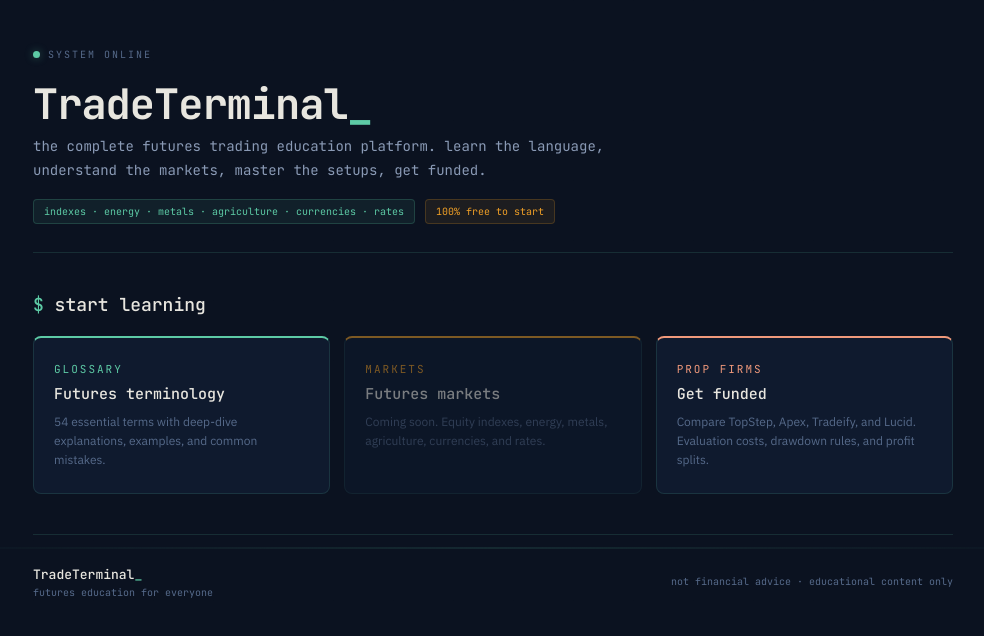
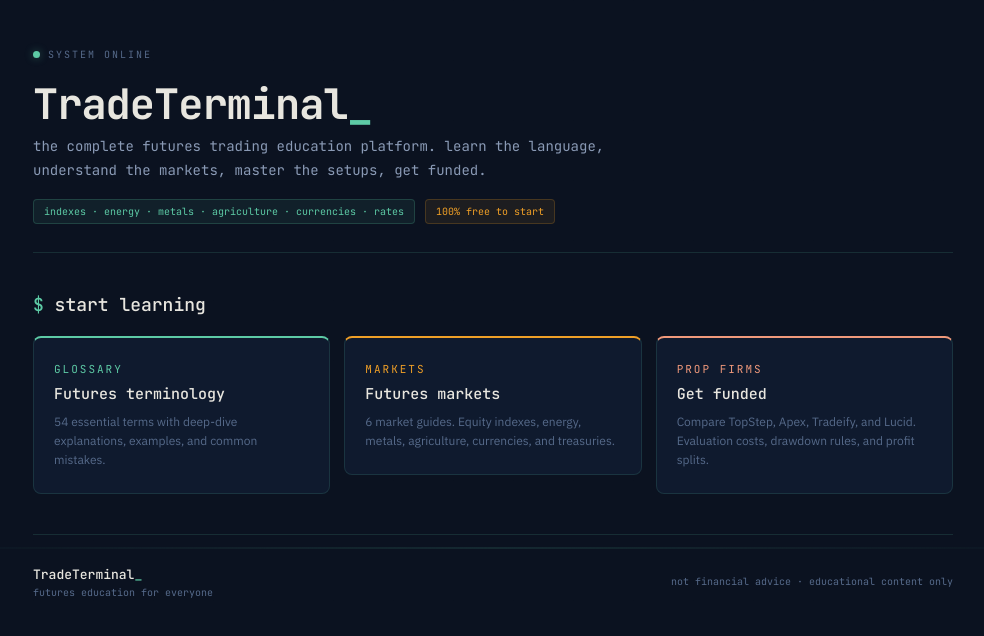
Before and after one commit to leembrandon/TradeTerminal, a Next.js app: page / in a window 1280 px wide. Shown: the top 636 px of the page, without its empty margins (147-1131 px from the left). Built offline with nearby package versions, Linux system fonts and the light colour scheme.

Commit message:
Update page.js

```diff
--- a/app/page.js
+++ b/app/page.js
@@ -61,11 +61,13 @@ export default function Home() {
               <p style={{ fontSize: 12, color: "#566A8A", lineHeight: 1.6 }}>54 essential terms with deep-dive explanations, examples, and common mistakes.</p>
             </div>
           </Link>
-          <div style={{ background: "#0F1A2E", border: "1px solid rgba(93,202,165,0.15)", borderRadius: 8, padding: "24px 20px", borderTop: "2px solid #EF9F27", opacity: 0.5 }}>
-            <p style={{ fontFamily: F.mono, fontSize: 11, color: "#EF9F27", letterSpacing: 2, textTransform: "uppercase", marginBottom: 8 }}>markets</p>
-            <p style={{ fontFamily: F.display, fontSize: 15, fontWeight: 500, marginBottom: 8 }}>Futures markets</p>
-            <p style={{ fontSize: 12, color: "#566A8A", lineHeight: 1.6 }}>Coming soon. Equity indexes, energy, metals, agriculture, currencies, and rates.</p>
-          </div>
+          <Link href="/markets">
+            <div style={{ background: "#0F1A2E", border: "1px solid rgba(93,202,165,0.15)", borderRadius: 8, padding: "24px 20px", cursor: "pointer", borderTop: "2px solid #EF9F27" }}>
+              <p style={{ fontFamily: F.mono, fontSize: 11, color: "#EF9F27", letterSpacing: 2, textTransform: "uppercase", marginBottom: 8 }}>markets</p>
+              <p style={{ fontFamily: F.display, fontSize: 15, fontWeight: 500, marginBottom: 8 }}>Futures markets</p>
+              <p style={{ fontSize: 12, color: "#566A8A", lineHeight: 1.6 }}>6 market guides. Equity indexes, energy, metals, agriculture, currencies, and treasuries.</p>
+            </div>
+          </Link>
           <Link href="/prop-firms">
             <div style={{ background: "#0F1A2E", border: "1px solid rgba(93,202,165,0.15)", borderRadius: 8, padding: "24px 20px", cursor: "pointer", borderTop: "2px solid #F0997B" }}>
               <p style={{ fontFamily: F.mono, fontSize: 11, color: "#F0997B", letterSpacing: 2, textTransform: "uppercase", marginBottom: 8 }}>prop firms</p>
```
